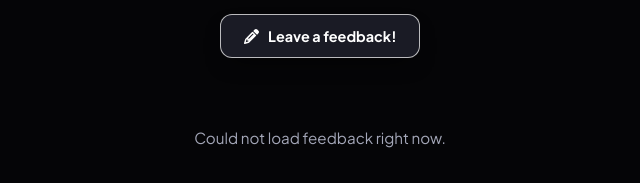
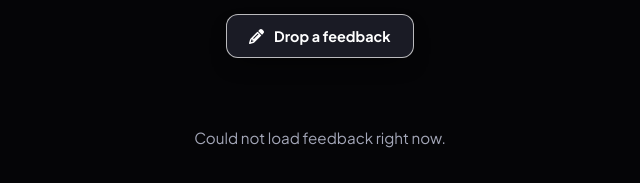
Before and after one commit to danmarkdev/Portfolio, a plain HTML site: page index.html in a window 1280 px wide. Shown: the part 5039-5222 px from the top of the page, 320-960 px from the left. Drawn offline with Linux system fonts and the light colour scheme; no server answers.

Commit message:
Update index.html

```diff
--- a/index.html
+++ b/index.html
@@ -1080,7 +1080,7 @@
       <h2 class="sec-title sec-title-lg">Community Feedback</h2>
       <button type="button" class="fb-open" id="fbOpen">
         <svg viewBox="0 0 512 512" aria-hidden="true"><path d="M410.3 231l11.3-11.3-33.9-33.9-62.1-62.1L291.7 89.8l-11.3 11.3-22.6 22.6L58.6 322.9c-10.4 10.4-18 23.3-22.2 37.4L1 480.7c-2.5 8.4-.2 17.5 6.1 23.7s15.3 8.5 23.7 6.1l120.3-35.4c14.1-4.2 27-11.8 37.4-22.2L387.7 253.7 410.3 231zM160 399.4l-9.1 22.7c-4 3.1-8.5 5.4-13.3 6.9L59.4 452l23-78.1c1.4-4.9 3.8-9.4 6.9-13.3l22.7-9.1v32c0 8.8 7.2 16 16 16h32zM362.7 18.7L348.3 33.2 325.7 55.8 314.3 67.1l33.9 33.9 62.1 62.1 33.9 33.9 11.3-11.3 22.6-22.6 14.5-14.5c25-25 25-65.5 0-90.5L453.3 18.7c-25-25-65.5-25-90.5 0zm-47.4 168l-144 144c-6.2 6.2-16.4 6.2-22.6 0s-6.2-16.4 0-22.6l144-144c6.2-6.2 16.4-6.2 22.6 0s6.2 16.4 0 22.6z"/></svg>
-        Leave a feedback!
+        Drop a feedback
       </button>
     </div>
   </div>
@@ -1102,7 +1102,7 @@
         <svg viewBox="0 0 512 512" aria-hidden="true"><path d="M256 448c141.4 0 256-93.1 256-208S397.4 32 256 32 0 125.1 0 240c0 45.1 17.7 86.8 47.7 120.9-1.9 24.5-11.4 46.3-21.4 62.9-5.5 9.2-11.1 16.6-15.2 21.6-2.1 2.5-3.7 4.4-4.9 5.7-.6 .6-1 1.1-1.3 1.4l-.3 .3c0 0 0 0 0 0 0 0 0 0 0 0s0 0 0 0c-4.6 4.6-5.9 11.4-3.4 17.4 2.5 6 8.3 9.9 14.8 9.9 28.7 0 57.6-8.9 81.6-19.3 22.9-10 42.4-22.2 52.9-29.1 3.2 .2 6.5 .3 9.8 .3 0 0 0 0 0 0 0 0 0 0 0 0 39.4 14.4 83.8 22.8 129 22.8zM128 208a32 32 0 1 1 0 64 32 32 0 1 1 0-64zm128 0a32 32 0 1 1 0 64 32 32 0 1 1 0-64zm96 32a32 32 0 1 1 64 0 32 32 0 1 1 -64 0z"/></svg>
       </span>
       <div>
-        <h3 id="fbTitle">Leave a Feedback!</h3>
+        <h3 id="fbTitle">try leaving a feedback!!!</h3>
         <p>Share your feedback for Danmark.</p>
       </div>
     </div>
```
